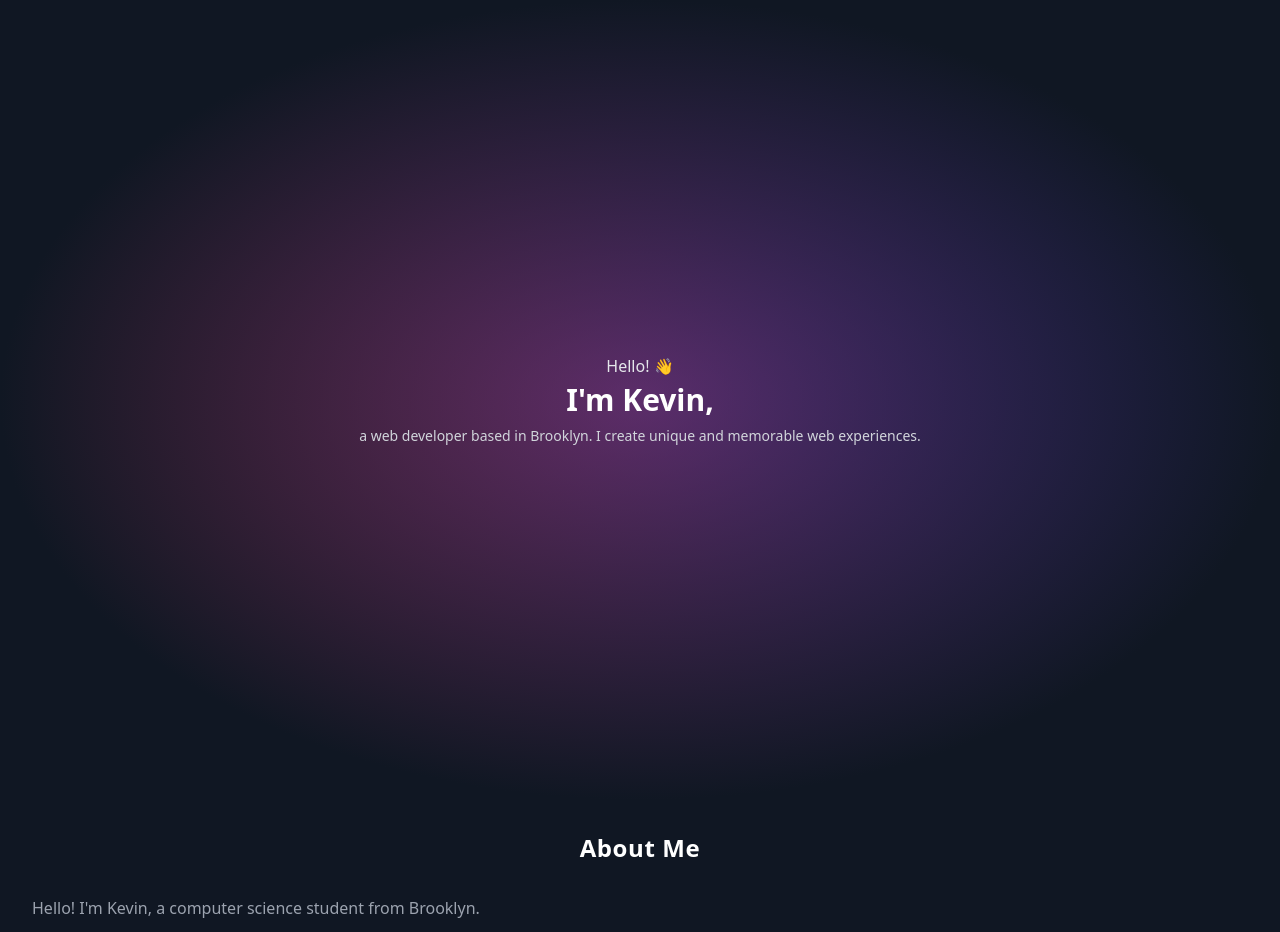
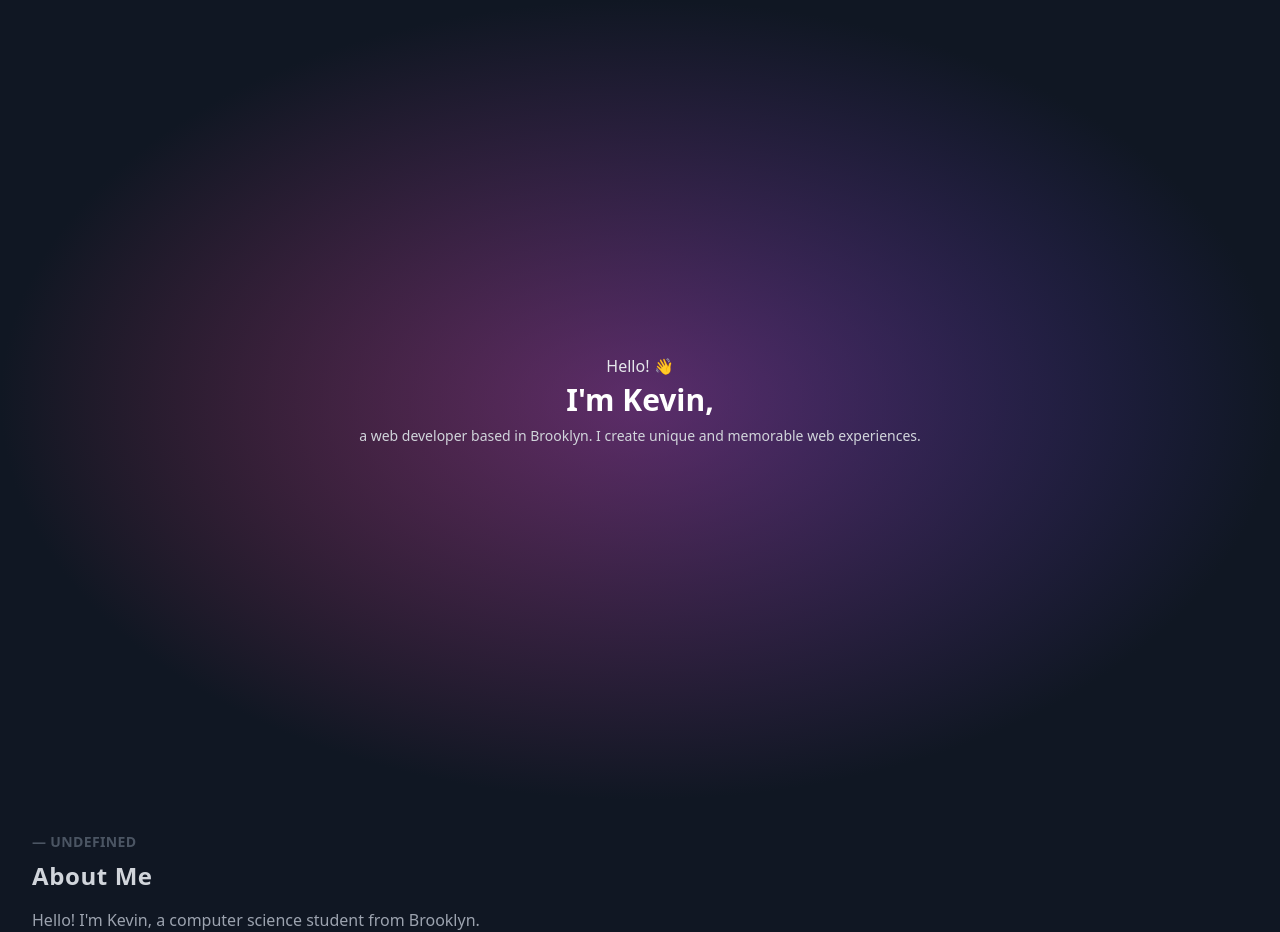
Before and after one commit to kevinMEH/portfolio-v2, a React (Vite) app: page / in a window 1280 px wide. Shown: the top 932 px of the page. Built offline with nearby package versions, Linux system fonts and the light colour scheme.

Commit message:
Title changes

```diff
--- a/src/Home/components/Title.jsx
+++ b/src/Home/components/Title.jsx
@@ -1,6 +1,9 @@
-const Title = ({text}) => {
+const Title = ({label, text}) => {
     return (
-        <h1 className="text-white font-semibold tracking-wide text-2xl text-center mb-8">{text}</h1>
+        <div className="mb-4 space-y-2">
+            <h1 className="text-gray-600 font-black tracking-wide uppercase text-sm">{"— " + label}</h1>
+            <h1 className="text-gray-300 font-semibold tracking-wide text-2xl">{text}</h1>
+        </div>
     )
 }
 
```
